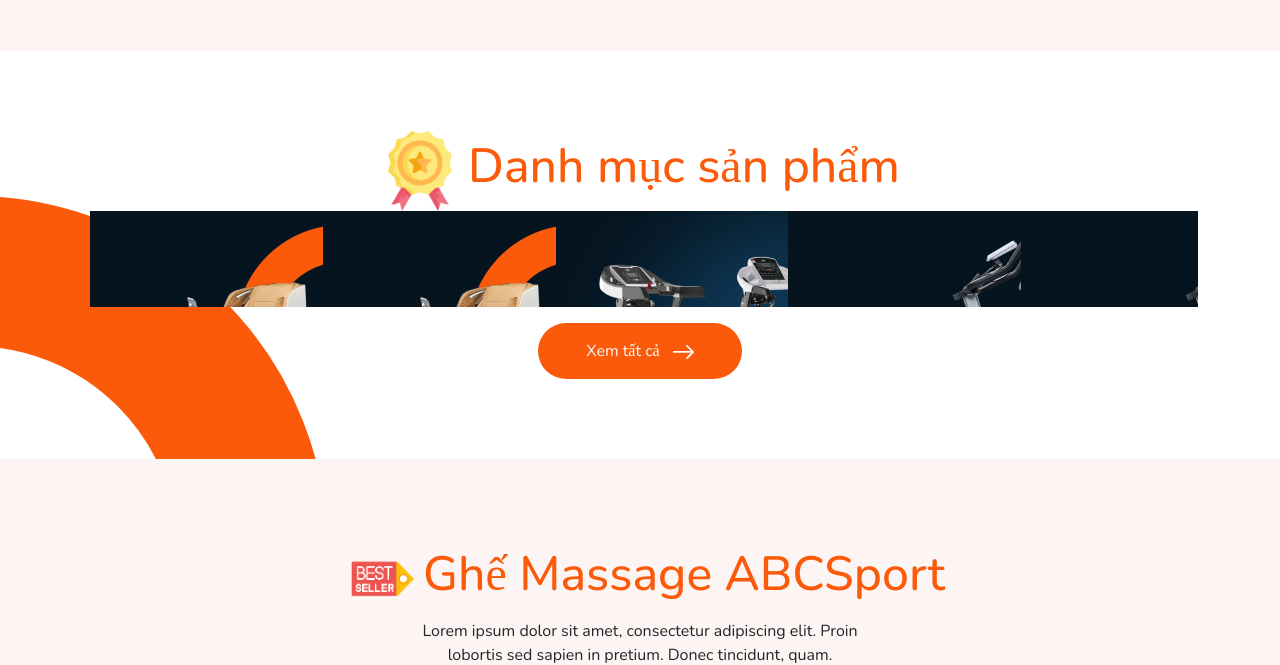
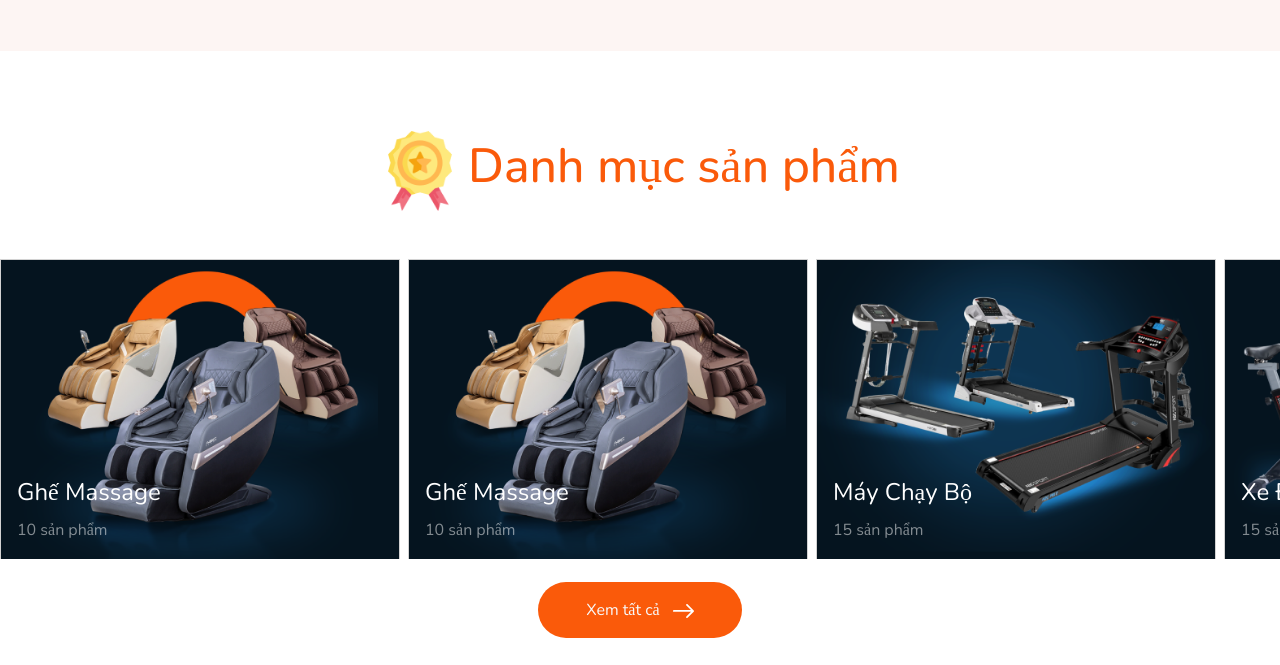
Before and after one commit to ggbb0711/VietDataTakehome, a website with bundled scripts: page src/index.html in a window 1280 px wide. Shown: the part 1500-2165 px from the top of the page. Built offline with nearby package versions, Linux system fonts and the light colour scheme; files whose address does not match are found by name.

```diff
--- a/src/index.html
+++ b/src/index.html
@@ -51,7 +51,9 @@
                         </div>
                         <div class="d-md-none navbar-toggler collapsed" data-bs-toggle="collapse" data-bs-target="#collapsableHeader"
                             role="button" aria-expanded="false" aria-controls="collapsableHeader">
-                            <span>MENU</span>
+                            <svg xmlns="http://www.w3.org/2000/svg" x="0px" y="0px" width="20" height="20" viewBox="0 0 50 50">
+                                <path d="M 3 9 A 1.0001 1.0001 0 1 0 3 11 L 47 11 A 1.0001 1.0001 0 1 0 47 9 L 3 9 z M 3 24 A 1.0001 1.0001 0 1 0 3 26 L 47 26 A 1.0001 1.0001 0 1 0 47 24 L 3 24 z M 3 39 A 1.0001 1.0001 0 1 0 3 41 L 47 41 A 1.0001 1.0001 0 1 0 47 39 L 3 39 z"></path>
+                            </svg>
                         </div>
                     </div>
                 </div>
@@ -210,7 +212,7 @@
 
         <!-- Sale start -->
         <section class="bg-secondary position-relative overflow-hidden section-padding" id="salesSection">
-            <span class="orange-circle-top-right">
+            <span class="orange-circle-top-right d-none d-md-block">
                 <svg width="712" height="712" viewBox="0 0 712 712" fill="none" xmlns="http://www.w3.org/2000/svg">
                     <circle cx="356" cy="356" r="281" stroke="#FA5A0A" stroke-width="150"/>
                 </svg>
@@ -308,45 +310,45 @@
                     <circle cx="356" cy="356" r="281" stroke="#FA5A0A" stroke-width="150"/>
                 </svg>
             </span>
-            <div class="container-md position-relative">
+            <div class="w-100% position-relative">
                 <div class="text-center d-flex align-items-center gap-2 justify-content-center">
                     <img class="section-header-icon" src="/assets/images/Quality.png" alt="quality-product">
                     <h2 class="section-header text-primary"> Danh mục sản phẩm</h2>
                 </div>
-                <div class="overflow-hidden mw-100 d-flex gap-5">
-                    <div class="product-category">
-                        <img class=" position-absolute top-0" src="/assets/images/GheMassageCategory.png" alt="ghe-meassage-category">
-                        <div>
-                            <p>Ghế Massage</p>
-                            <p class="fs-6 fw-light">10 sản phẩm</p>
+                <div class="overflow-hidden mw-100 d-inline-flex gap-2 mt-5">
+                    <div class="product-category card p-0 text-white">
+                        <img class="card-img rounded-0" src="/assets/images/GheMassageCategory.png" alt="ghe-meassage-category">
+                        <div class="card-img-overlay d-flex flex-column justify-content-end">
+                            <p class="card-title fs-4">Ghế Massage</p>
+                            <p class="fs-6 fw-light card-text opacity-50">10 sản phẩm</p>
                         </div>
                     </div>
-                    <div class="product-category">
-                        <img class=" position-absolute top-0" src="/assets/images/GheMassageCategory.png" alt="ghe-meassage-category">
-                        <div>
-                            <p>Ghế Massage</p>
-                            <p class="fs-6 fw-light">10 sản phẩm</p>
+                    <div class="product-category card p-0 text-white">
+                        <img class="card-img rounded-0" src="/assets/images/GheMassageCategory.png" alt="ghe-meassage-category">
+                        <div class="card-img-overlay d-flex flex-column justify-content-end">
+                            <p class="card-title fs-4">Ghế Massage</p>
+                            <p class="fs-6 fw-light card-text opacity-50">10 sản phẩm</p>
                         </div>
                     </div>
-                    <div class="product-category">
-                        <img class=" position-absolute top-0" src="/assets/images/MayChayBoCategory.png" alt="may-chay-bo-category">
-                        <div>
-                            <p>Máy Chạy Bộ</p>
-                            <p class="fs-6 fw-light">15 sản phẩm</p>
+                    <div class="product-category card p-0 text-white">
+                        <img class="card-img rounded-0" src="/assets/images/MayChayBoCategory.png" alt="may-chay-bo-category">
+                        <div class="card-img-overlay d-flex flex-column justify-content-end">
+                            <p class="card-title fs-4">Máy Chạy Bộ</p>
+                            <p class="fs-6 fw-light card-text opacity-50">15 sản phẩm</p>
                         </div>
                     </div>
-                    <div class="product-category">
-                        <img class=" position-absolute top-0" src="/assets/images/XeDapCategory.png" alt="xe-dap-category">
-                        <div>
-                            <p>Xe Đạp</p>
-                            <p class="fs-6 fw-light">15 sản phẩm</p>
+                    <div class="product-category card p-0 text-white">
+                        <img class="card-img rounded-0" src="/assets/images/XeDapCategory.png" alt="xe-dap-category">
+                        <div class="card-img-overlay d-flex flex-column justify-content-end">
+                            <p class="card-title fs-4">Xe Đạp</p>
+                            <p class="fs-6 fw-light card-text opacity-50">15 sản phẩm</p>
                         </div>
                     </div>
-                    <div class="product-category">
-                        <img class=" position-absolute top-0" src="/assets/images/XeDapCategory.png" alt="xe-dap-category">
-                        <div>
-                            <p>Xe Đạp</p>
-                            <p class="fs-6 fw-light">15 sản phẩm</p>
+                    <div class="product-category card p-0 text-white">
+                        <img class="card-img rounded-0" src="/assets/images/XeDapCategory.png" alt="xe-dap-category">
+                        <div class="card-img-overlay d-flex flex-column justify-content-end">
+                            <p class="card-title fs-4">Xe Đạp</p>
+                            <p class="fs-6 fw-light card-text opacity-50">15 sản phẩm</p>
                         </div>
                     </div>
                 </div>
@@ -445,7 +447,7 @@
 
         <!-- Testimony start -->
         <section class="bg-primary-light d-flex flex-column-reverse flex-md-row position-relative overflow-hidden"  data-bs-touch="true" id="testimonySection">
-            <span class="orange-circle-bot-mid">
+            <span class="orange-circle-bot-mid d-none d-md-block">
                 <svg width="712" height="712" viewBox="0 0 712 712" fill="none" xmlns="http://www.w3.org/2000/svg" >
                     <circle cx="356" cy="356" r="281" stroke="#FA5A0A" stroke-width="150"/>
                 </svg>
@@ -516,7 +518,7 @@
 
         <!-- Showroom section -->
         <section class="section-padding bg-secondary position-relative overflow-hidden" id="showroomSection">
-            <span class="orange-circle-left-mid z-2">
+            <span class="orange-circle-left-mid z-2 d-none d-md-block">
                 <svg width="598" height="599" viewBox="0 0 598 599" fill="none" xmlns="http://www.w3.org/2000/svg">
                     <path d="M534 299.22C534 429.007 428.787 534.22 299 534.22C169.213 534.22 64 429.007 64 299.22C64 169.433 169.213 64.2202 299 64.2202C428.787 64.2202 534 169.433 534 299.22Z" stroke="#FA5A0A" stroke-width="128"/>
                 </svg>
--- a/src/style/style.scss
+++ b/src/style/style.scss
@@ -73,7 +73,6 @@
 
 .header-link{
     border-bottom: 2px solid transparent;
-    transition: all .2s;
     list-style-type: none;
     color: white;
 }
@@ -184,7 +183,9 @@
 .product-category{
     position: relative;
     padding: 8px;
-    width: 500px;
+    min-width: 400px;
+    height: 300px;
+    border-radius: 0px;
 }
 
 .orange-circle-bot-left{
```
Also changed, not shown: src/style/style.css, 1 other file.
